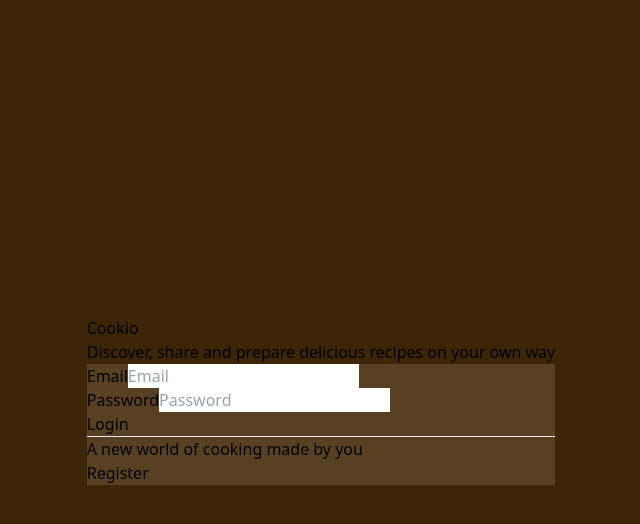
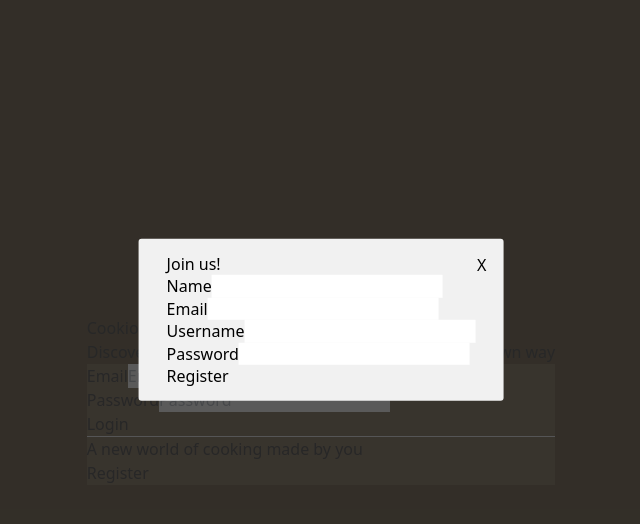
Before and after one commit to jorjeGs/cookio, a React (Vite) app in the folder projects/00-hola-mundo/: page / in a window 1280 px wide. Both pictures are taken after a click on the button "Register". Shown: the top 524 px of the page, without its empty margins (319-959 px from the left). Built offline with nearby package versions, Linux system fonts and the light colour scheme; the HTML template or start-up script is replaced by a standard one.

Commit message:
register popup, loading button

```diff
--- a/projects/00-hola-mundo/package.json
+++ b/projects/00-hola-mundo/package.json
@@ -12,7 +12,8 @@
   "dependencies": {
     "axios": "^1.6.0",
     "react": "^18.2.0",
-    "react-dom": "^18.2.0"
+    "react-dom": "^18.2.0",
+    "vite-plugin-svgr": "^4.1.0"
   },
   "devDependencies": {
     "@types/react": "^18.2.15",
--- a/projects/00-hola-mundo/src/App.css
+++ b/projects/00-hola-mundo/src/App.css
@@ -33,3 +33,28 @@
 .tw-followCard button:hover {
     background-color: #0c7abf;
 }
+
+.spinner {
+    animation-name: spin;
+    animation-duration: 500ms;
+    animation-iteration-count: infinite;
+    animation-timing-function: linear;
+  }
+
+  @keyframes spin {
+    from {
+      transform: rotate(0deg);
+    }
+    to {
+      transform: rotate(360deg);
+    }
+  }
+
+  .submit-btn:disabled {
+    background: #e7e8e9;
+    color: black;
+    cursor: not-allowed;
+    display: flex;
+    align-items: center; /* Centra verticalmente */
+    justify-content: center; /* Centra horizontalmente */
+  }
--- a/projects/00-hola-mundo/src/Login.jsx
+++ b/projects/00-hola-mundo/src/Login.jsx
@@ -1,4 +1,5 @@
 import './Login.css'
+import RegisterPopUp from './RegisterPopUp';
 import { useState } from 'react'
 import axios from 'axios'
 
@@ -8,6 +9,9 @@ const Login = () => {
     const [email, setEmail] = useState('')
     const [password, setPassword] = useState('')
     const [message, setMessage] = useState('')
+
+    //states and hooks for register
+    const [show, setShow] = useState(false);
 
     //handle login
     const handleLogin = async () => {
@@ -100,9 +104,11 @@ const Login = () => {
                     <button
                         className=" bg-white w-60 hover:bg-white text-black font-bold py-2 px-4 rounded-3xl border-2 border-white hover:border-2 focus:outline-none focus:shadow-outline"
                         type="button"
+                        onClick={() => setShow(true)}
                     >
                         Register
                     </button>
+                    {show && <RegisterPopUp show={show} setShow={setShow} />}
                 </div>
 
             </div>
--- /dev/null
+++ b/projects/00-hola-mundo/src/Modal.css
@@ -0,0 +1,43 @@
+body.active-modal {
+    overflow-y: hidden;
+}
+
+.btn-modal {
+    padding: 10px 20px;
+    display: block;
+    margin: 100px auto 0;
+    font-size: 18px;
+}
+
+.modal, .overlay {
+    width: 100vw;
+    height: 100vh;
+    top: 0;
+    left: 0;
+    right: 0;
+    bottom: 0;
+    position: fixed;
+}
+
+.overlay {
+    background: rgba(49,49,49,0.8);
+}
+.modal-content {
+    position: absolute;
+    top: 40%;
+    left: 50%;
+    transform: translate(-50%, -50%);
+    line-height: 1.4;
+    background: #f1f1f1;
+    padding: 14px 28px;
+    border-radius: 3px;
+    max-width: 600px;
+    min-width: 300px;
+}
+
+.close-modal {
+    position: absolute;
+    top: 10px;
+    right: 10px;
+    padding: 5px 7px;
+}
--- /dev/null
+++ b/projects/00-hola-mundo/src/RegisterPopUp.jsx
@@ -0,0 +1,137 @@
+import React, { useState } from "react";
+import axios from "axios";
+import "./Modal.css";
+import LoadingButton from "./components/LoadingButton";
+
+const RegisterPopUp = ({ show, setShow }) => {
+    const [name, setName] = useState("");
+    const [email, setEmail] = useState("");
+    const [password, setPassword] = useState("");
+    const [username, setUsername] = useState("");
+
+    //waiting response from API register call
+    const [loading, setLoading] = useState(false);
+
+    if (show) {
+        document.body.classList.add("active-modal");
+    } else {
+        document.body.classList.remove("active-modal");
+    }
+
+    //handle register
+    const handleRegister = async () => {
+        if (!name || !email || !password || !username) {
+            alert("Please fill all the fields");
+            return;
+        }
+        try {
+            //set loading to true
+            setLoading(true);
+            //fix axios response
+            await axios.post("https://cookioapi.onrender.com/api/register", {username, name, email, password}).then((res) => {
+                setLoading(false);
+                setShow(false);
+                console.log(res);
+                console.log(res.status);
+                if (res.status === 200) {
+                    setName("");
+                    setEmail("");
+                    setPassword("");
+                    setUsername("");
+                    alert("user registered");
+                } else if (res.data.status === 400) {
+                    setName("");
+                    setEmail("");
+                    setPassword("");
+                    setUsername("");
+                    alert("invalid credentials" + res.data.error);
+                } else {
+                    setName("");
+                    setEmail("");
+                    setPassword("");
+                    setUsername("");
+                    alert("something went wrong");
+                }
+            });
+        } catch (err) {
+            console.log(err);
+        }
+
+    };
+
+    return (
+        <>
+            <div className="modal">
+                <div className="overlay">
+                    <div className="modal-content w-1/4">
+                        <form onSubmit={handleRegister}>
+                            <div className="flex justify-center items-center mt-16 mb-16">
+                                <h1 className=" text-6xl text-amber-950 font-bold">Join us!</h1>
+                            </div>
+                            <div className="mb-4">
+                                <label className="block text-black font-bold mb-2" htmlFor="name">
+                                    Name
+                                </label>
+                                <input
+                                    className="appearance-none w-full py-2 px-3 text-gray-700 leading-tight focus:outline-none focus:shadow-outline"
+                                    id="name"
+                                    type="text"
+                                    value={name}
+                                    onChange={(e) => setName(e.target.value)}
+                                />
+                            </div>
+                            <div className="mb-4">
+                                <label className="block text-black font-bold mb-2" htmlFor="email">
+                                    Email
+                                </label>
+                                <input
+                                    className="appearance-none w-full py-2 px-3 text-gray-700 leading-tight focus:outline-none focus:shadow-outline"
+                                    id="email"
+                                    type="email"
+                                    value={email}
+                                    onChange={(e) => setEmail(e.target.value)}
+                                />
+                            </div>
+                            <div className="mb-4">
+                                <label className="block text-black font-bold mb-2" htmlFor="username">
+                                    Username
+                                </label>
+                                <input
+                                    className="appearance-none w-full py-2 px-3 text-gray-700 leading-tight focus:outline-none focus:shadow-outline"
+                                    id="username"
+                                    type="text"
+                                    value={username}
+                                    onChange={(e) => setUsername(e.target.value)}
+                                />
+                            </div>
+                            <div className="mb-6">
+                                <label className="block text-black font-bold mb-2" htmlFor="password">
+                                    Password
+                                </label>
+                                <input
+                                    className="appearance-none w-full py-2 px-3 text-gray-700 leading-tight focus:outline-none focus:shadow-outline"
+                                    id="password"
+                                    type="password"
+                                    value={password}
+                                    onChange={(e) => setPassword(e.target.value)}
+                                />
+                            </div>
+                            <div className="flex justify-center items-center mb-6">
+                                <LoadingButton style="bg-amber-400 w-60 hover:bg-white text-black font-bold py-2 px-4 rounded-3xl border-2 border-amber-400 hover:border-2 focus:outline-none focus:shadow-outline mt-8" text="Register" onClick={handleRegister} loading={loading} disabled={loading} />
+                            </div>
+                            <button
+                                className="close-modal text-black font-bold py-2 px-4 focus:outline-none focus:shadow-outline"
+                                type="button"
+                                onClick={() => setShow(false)}
+                            >
+                                X
+                            </button>
+                        </form>
+                    </div>
+                </div>
+            </div>
+        </>
+    );
+};
+
+export default RegisterPopUp;
--- /dev/null
+++ b/projects/00-hola-mundo/src/components/LoadingButton.jsx
@@ -0,0 +1,14 @@
+import React from "react";
+import Loader from "../assets/loader.svg?react";
+
+const LoadingButton = ({ text, onClick, loading, disabled, style }) => {
+
+    const styling = 'submit-btn ' + style;
+    return (
+        <button className={styling} onClick={onClick} disabled={disabled}>
+            {loading ? <Loader className="spinner" /> : text}
+        </button>
+    );
+}
+
+export default LoadingButton;
--- a/projects/00-hola-mundo/vite.config.js
+++ b/projects/00-hola-mundo/vite.config.js
@@ -1,7 +1,8 @@
 import { defineConfig } from 'vite'
 import react from '@vitejs/plugin-react-swc'
+import svgr from 'vite-plugin-svgr'
 
 // https://vitejs.dev/config/
 export default defineConfig({
-  plugins: [react()],
+  plugins: [react(), svgr()],
 })
```
Also changed, not shown: projects/00-hola-mundo/src/assets/loader.svg (added), 1 other file (tests, documents, lock files or other folders).
